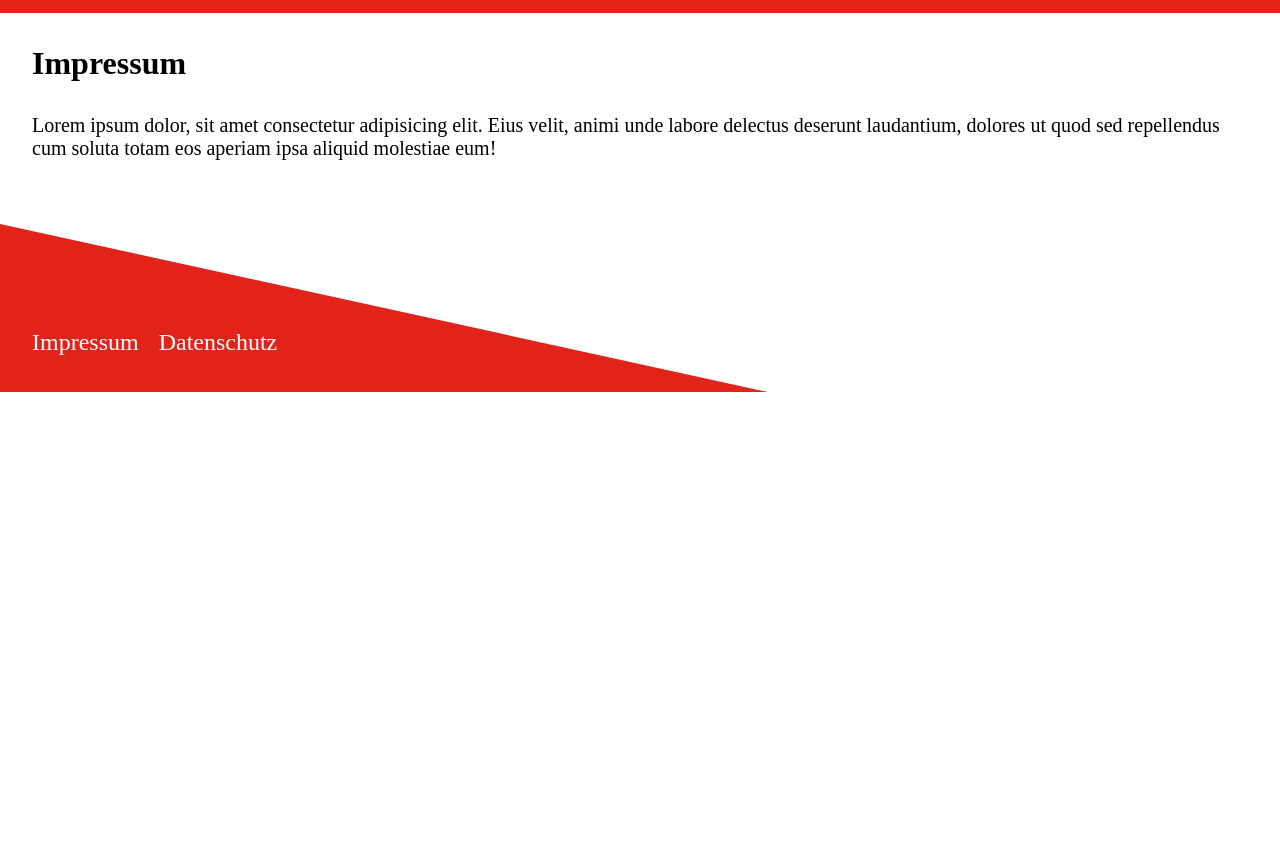
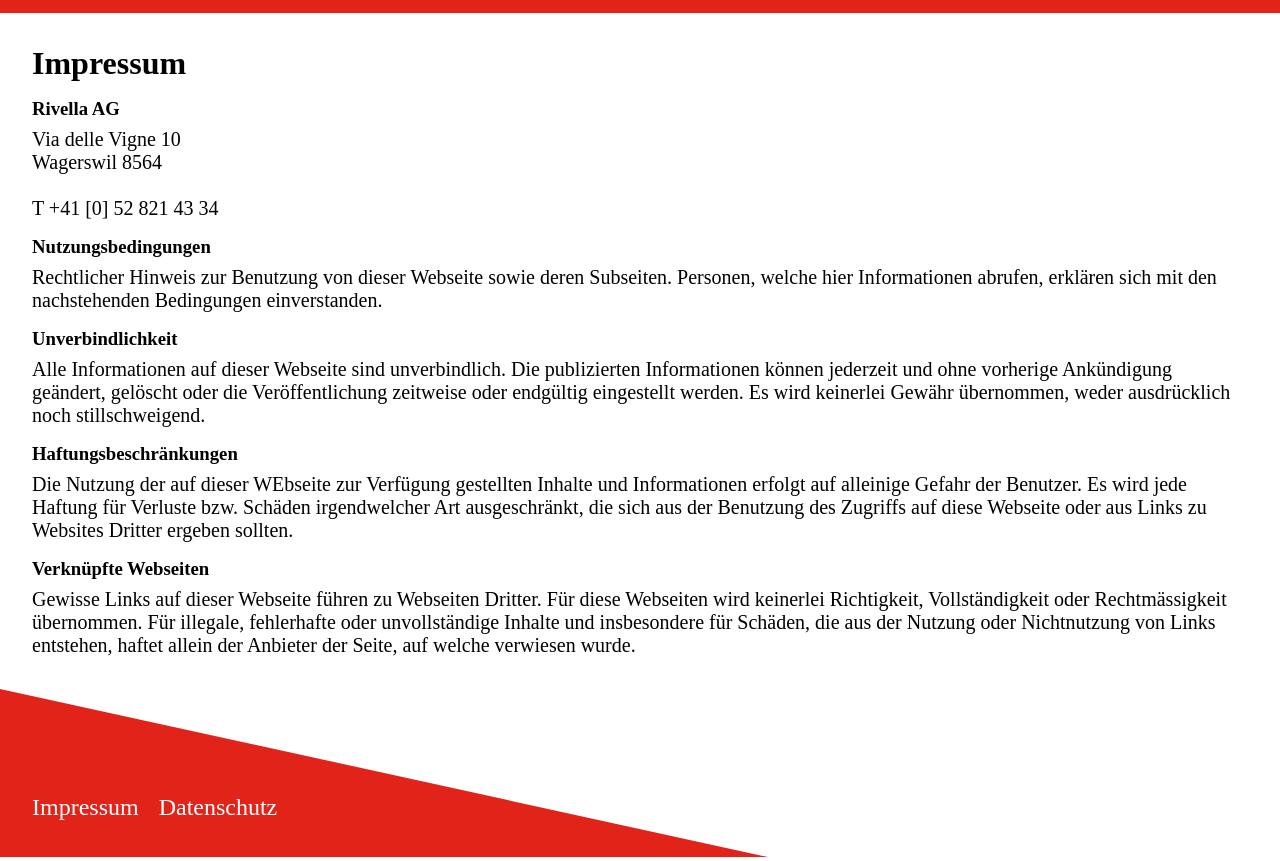
Before and after one commit to nickforster/rivella-website, a plain HTML site: page imprint.html in a window 1280 px wide. Shown: the part 77-938 px from the top of the page. Before the commit the page ends 800 px from the top, so only its background shows below. Drawn offline with Linux system fonts and the light colour scheme.

Commit message:
created imprint

```diff
--- a/imprint.html
+++ b/imprint.html
@@ -16,7 +16,18 @@
     </header>
     <main>
         <h2>Impressum</h2>
-        <p>Lorem ipsum dolor, sit amet consectetur adipisicing elit. Eius velit, animi unde labore delectus deserunt laudantium, dolores ut quod sed repellendus cum soluta totam eos aperiam ipsa aliquid molestiae eum!</p>
+        <div>
+          <h3 class="imprint-title">Rivella AG</h3>
+          <p>Via delle Vigne 10 <br>Wagerswil 8564 <br><br>T +41 [0] 52 821 43 34 </p>
+          <h3>Nutzungsbedingungen</h3>
+          <p>Rechtlicher Hinweis zur Benutzung von dieser Webseite sowie deren Subseiten. Personen, welche hier Informationen abrufen, erklären sich mit den nachstehenden Bedingungen einverstanden.</p>
+          <h3>Unverbindlichkeit</h3>
+          <p>Alle Informationen auf dieser Webseite sind unverbindlich. Die publizierten Informationen können jederzeit und ohne vorherige Ankündigung geändert, gelöscht oder die Veröffentlichung zeitweise oder endgültig eingestellt werden. Es wird keinerlei Gewähr übernommen, weder ausdrücklich noch stillschweigend.</p>
+          <h3>Haftungsbeschränkungen</h3>
+          <p>Die Nutzung der auf dieser WEbseite zur Verfügung gestellten Inhalte und Informationen erfolgt auf alleinige Gefahr der Benutzer. Es wird jede Haftung für Verluste bzw. Schäden irgendwelcher Art ausgeschränkt, die sich aus der Benutzung des Zugriffs auf diese Webseite oder aus Links zu Websites Dritter ergeben sollten.</p>
+          <h3>Verknüpfte Webseiten</h3>
+          <p>Gewisse Links auf dieser Webseite führen zu Webseiten Dritter. Für diese Webseiten wird keinerlei Richtigkeit, Vollständigkeit oder Rechtmässigkeit übernommen. Für illegale, fehlerhafte oder unvollständige Inhalte und insbesondere für Schäden, die aus der Nutzung oder Nichtnutzung von Links entstehen, haftet allein der Anbieter der Seite, auf welche verwiesen wurde.</p>
+        </div>
     </main>
     <footer>
         <img alt="red triangle" src="./img/nick.svg" width="60%" height="auto">
--- a/style/legal.css
+++ b/style/legal.css
@@ -6,7 +6,11 @@
     font-size: 2rem;
 }
 
+h3 {
+    margin-bottom: .5rem;
+}
+
 p {
     font-size: 1.25rem;
-    padding: 2rem 0;
+    padding: 0;
 }
```
